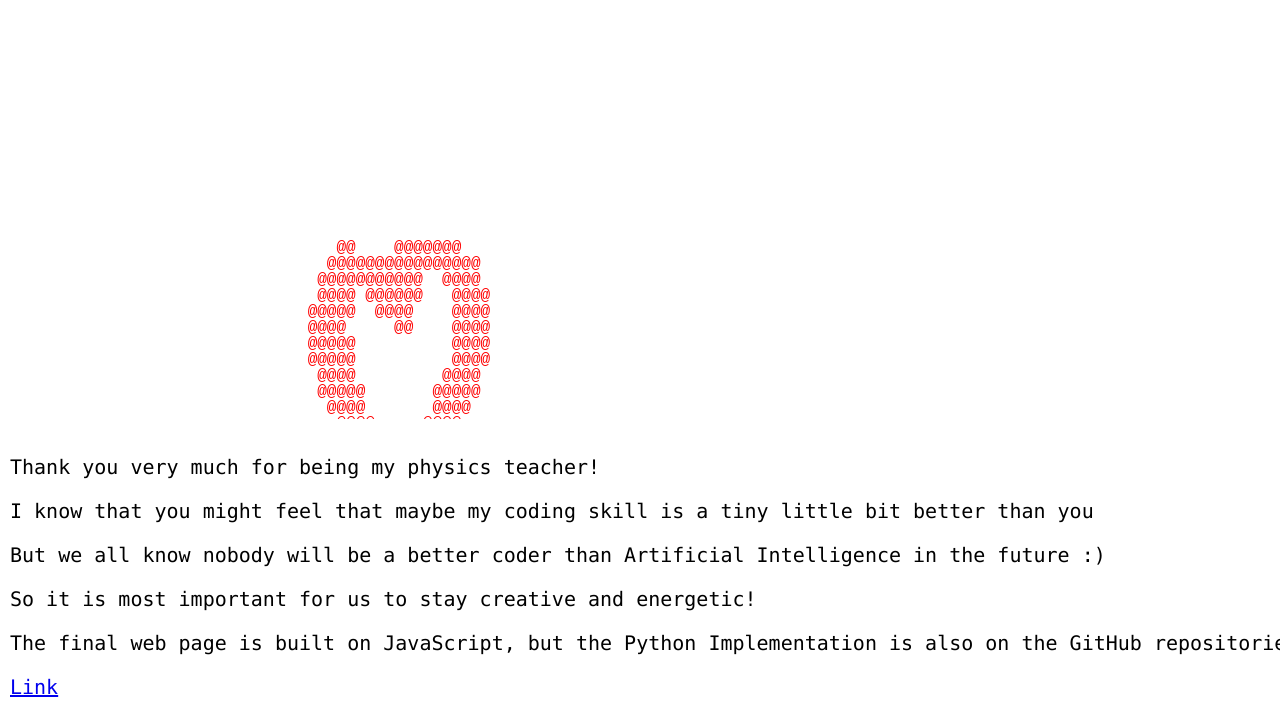
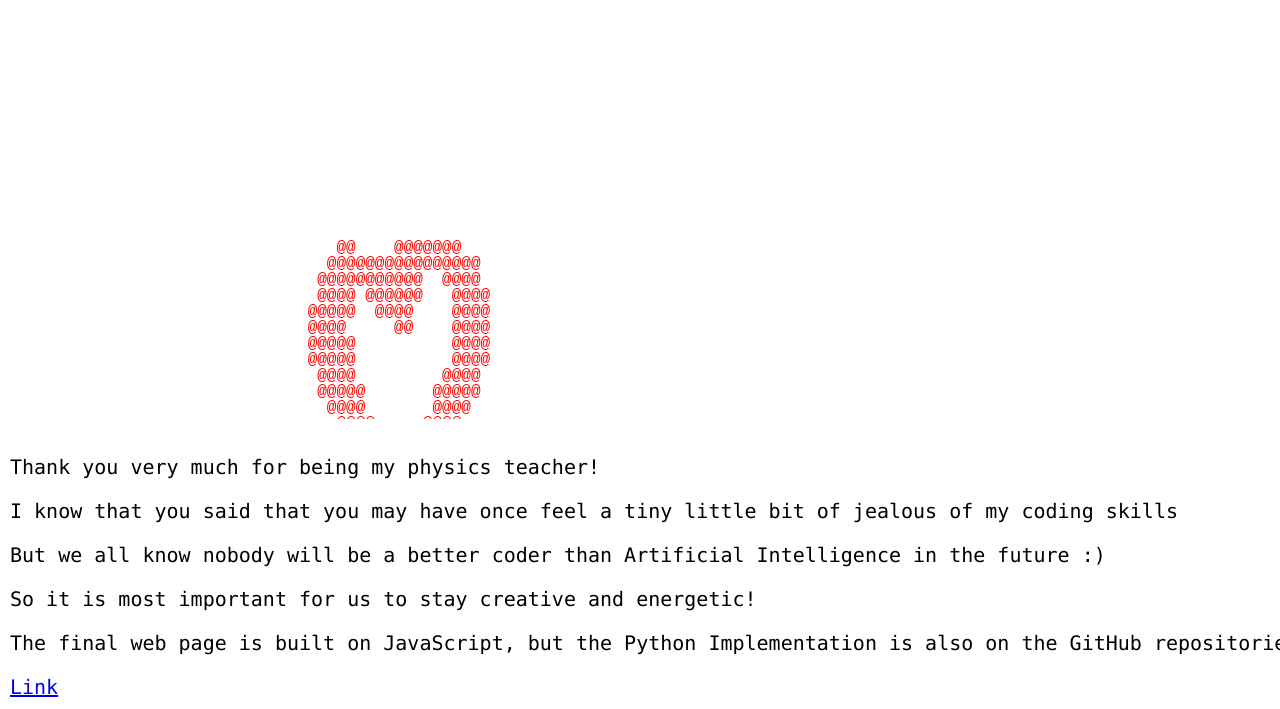
Before and after one commit to YinChingZ/YinChingZ.github.io, a plain HTML site: page index.html in a window 1280 px wide. Shown: the part 91-800 px from the top of the page. Drawn offline with Linux system fonts and the light colour scheme.

Commit message:
Update index.html

```diff
--- a/index.html
+++ b/index.html
@@ -64,7 +64,7 @@
     <h1>Hello Mr. Chris!</h1>
     <pre id="canvas"></pre>
     <div id="text">Thank you very much for being my physics teacher!</div>
-    <div id="text">I know that you might feel that maybe my coding skill is a tiny little bit better than you</div>
+    <div id="text">I know that you said that you may have once feel a tiny little bit of jealous of my coding skills</div>
     <div id="text">But we all know nobody will be a better coder than Artificial Intelligence in the future :)</div>
     <div id="text">So it is most important for us to stay creative and energetic!</div>
     <div id="text">The final web page is built on JavaScript, but the Python Implementation is also on the GitHub repositories</div>
```
